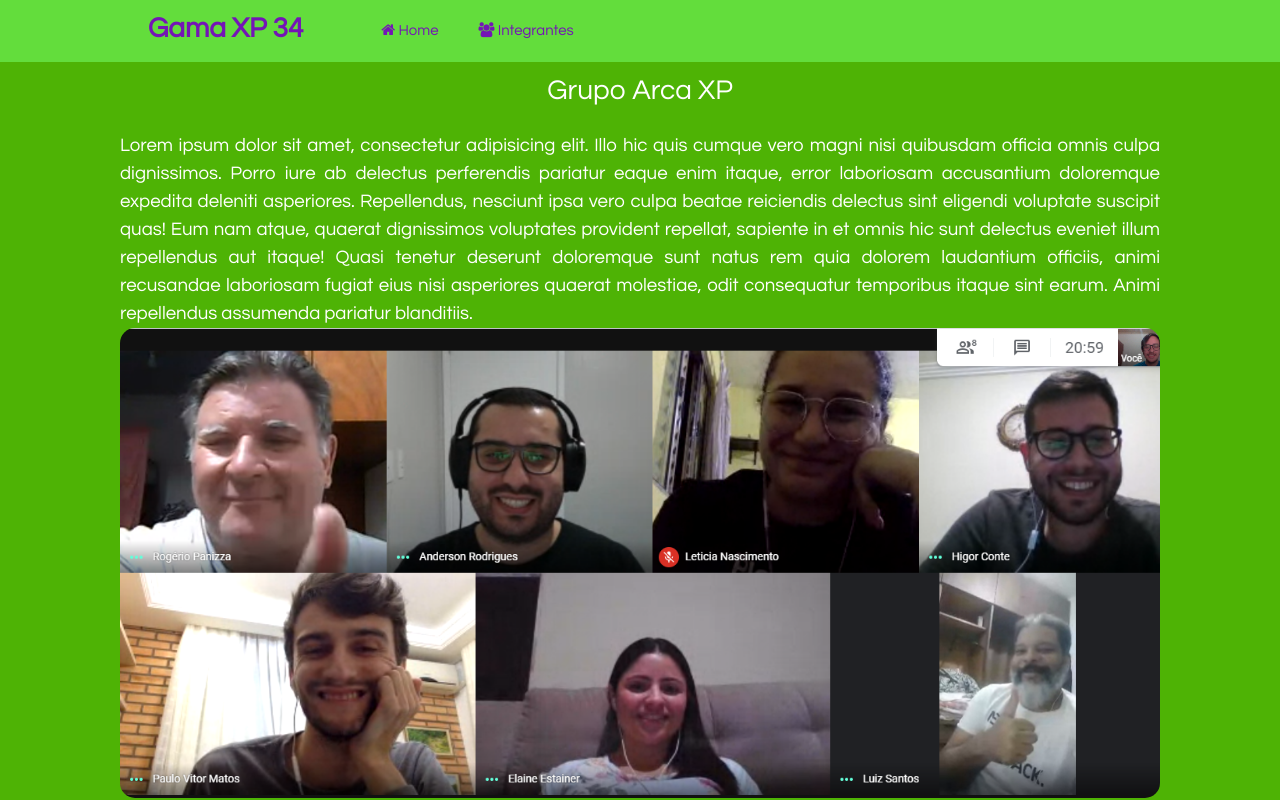
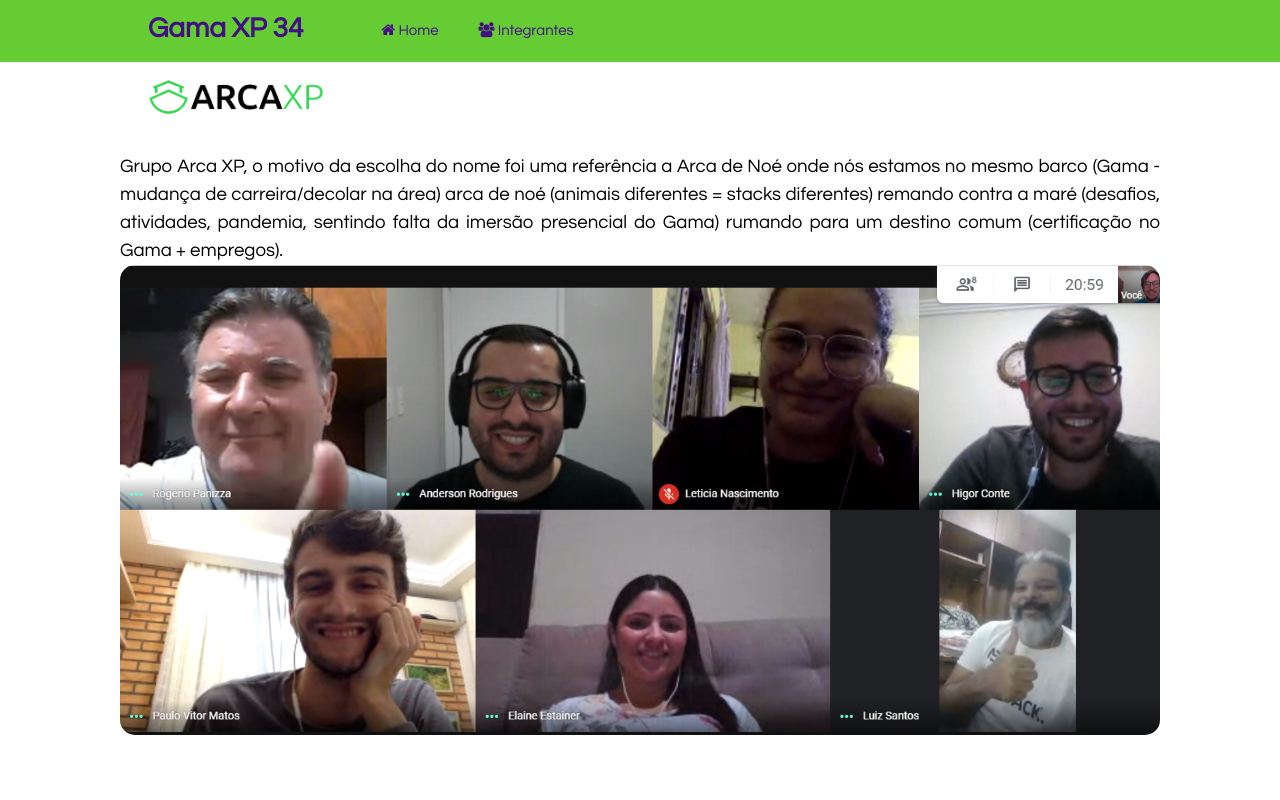
Before and after one commit to luizcsbh/gamaxp, a plain HTML site: page index.html in a window 1280 px wide. Shown: the top 800 px of the page. Drawn offline with nearby package versions, Linux system fonts and the light colour scheme.

Commit message:
Alteração do projeto

```diff
--- a/css/style.css
+++ b/css/style.css
@@ -16,13 +16,13 @@ header{
     overflow: auto;
     position:fixed;
     width: 100%;
-    background-color: #63DD3C;
+    background-color: #66CC33;
     color: white;
 
 }
 
 h1{
-    color: #7415B6;
+    color: #420F84;
     font-size: 1.5em;
     float: left;
     margin-left:20px;
@@ -44,8 +44,8 @@ header nav li{
     float: left;
 }
 header nav a{
-    color: #7415B6;
-    background-color: #63DD3C;
+    color: #420F84;
+    background-color: #66CC33;
     text-decoration: none;
     padding:20px;
     display: block;
@@ -53,12 +53,12 @@ header nav a{
     transition: all 1s;
 }
 header nav a:hover{
-    color: #63DD3C;
+    color: #66CC33;
     background-color: white;
 }
 
 header nav i{
-   color: #7415B6;
+   color: #420F84;
    font-size: 20px;
 }
 
@@ -68,7 +68,7 @@ section, footer{
 }
 
 .pessoa{
-    box-shadow: 0 4px 8px 0 #63DD3C;
+    box-shadow: 0 4px 8px 0 #66CC33;
     width: auto;
     height: auto;
     margin: 5px 10px 15px 20px;
@@ -81,7 +81,7 @@ section, footer{
 }
 
 .card {
-    box-shadow: 0 4px 8px 0 #7415B6;
+    box-shadow: 0 4px 8px 0 #420F84;
     max-width: 300px;
     margin: 1rem;
     text-align: center;
@@ -125,6 +125,12 @@ section, footer{
     color: black;
 }
 
+.arcaimg{
+    max-width:200px;
+    max-height:150px;
+    padding: 1rem;
+}
+
 .grupo{
     width: 100%;
     align-items: center;
@@ -132,8 +138,8 @@ section, footer{
 }
 
 section#Home{
-    background-color: #4eb305;
-    color: white;
+    /*background-color: #66CC33;
+    color: white;*/
 }
 
 section#Integrantes{
@@ -144,8 +150,8 @@ section#Integrantes{
 }
 
 footer{
-    color: #7415B6;
-    background-color: #63DD3C;
+    color: #420F84;
+    background-color: #66CC33;
     font-weight: bold;
     text-align: center;
 }
--- a/index.html
+++ b/index.html
@@ -24,15 +24,12 @@
     </header>
     <section id="Home">
        <div class="inner">
-        <h2>Grupo Arca <span>XP</span></h2>
-        <p>Lorem ipsum dolor sit amet, consectetur adipisicing elit. Illo hic quis cumque vero magni nisi
-          quibusdam officia omnis culpa dignissimos. Porro iure ab delectus perferendis pariatur eaque enim
-          itaque, error laboriosam accusantium doloremque expedita deleniti asperiores. Repellendus, nesciunt
-          ipsa vero culpa beatae reiciendis delectus sint eligendi voluptate suscipit quas! Eum nam atque,
-          quaerat dignissimos voluptates provident repellat, sapiente in et omnis hic sunt delectus eveniet
-          illum repellendus aut itaque! Quasi tenetur deserunt doloremque sunt natus rem quia dolorem laudantium
-          officiis, animi recusandae laboriosam fugiat eius nisi asperiores quaerat molestiae, odit consequatur
-          temporibus itaque sint earum. Animi repellendus assumenda pariatur blanditiis.
+        <img class="arcaimg" src="./img/arca-xp-v1.png">
+        <p>Grupo Arca XP, o motivo da escolha do nome foi uma referência a Arca de Noé
+          onde nós estamos no mesmo barco (Gama - mudança de carreira/decolar na área)
+          arca de noé (animais diferentes = stacks diferentes)
+          remando contra a maré (desafios, atividades, pandemia, sentindo falta da imersão presencial do Gama)
+          rumando para um destino comum (certificação no Gama + empregos).
         </p>
         <img class="grupo" src="./img/arcaxp.jpeg" alt="Integeantes do grupo Arca XP">
         </div>
```
Also changed, not shown: img/arca-xp-v1.png (added), img/arca-xp_v2.png (added), img/favicon.ico, img/icon_arca-xp_v1.png (added), img/icon_arca-xp_v2.png (added), img/icon_arca-xp_v3.png (added).
